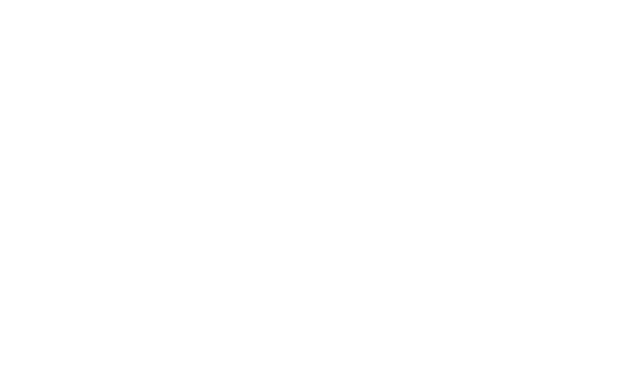
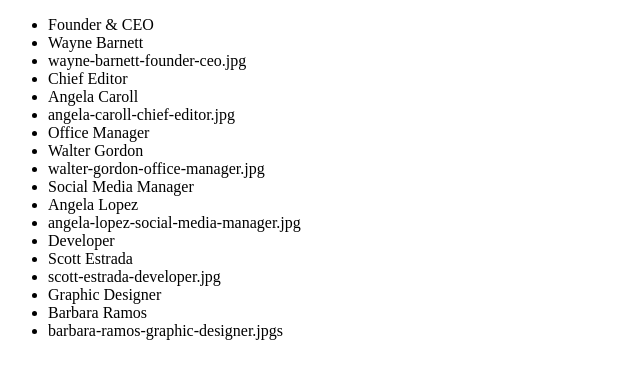
Before and after one commit to igorgaidolfi/js-our-team, a plain HTML site: page index.html in a window 1280 px wide. Shown: the whole page, without its empty margins (0-640 px from the left). Drawn offline with Linux system fonts and the light colour scheme.

Commit message:
update Milestone 2

```diff
--- a/index.html
+++ b/index.html
@@ -6,6 +6,7 @@
         <title>Our Team</title>
     </head>
     <body>
+        <ul id="member"></ul>
         <script src="./js/script.js"></script>
     </body>
 </html>
--- a/js/script.js
+++ b/js/script.js
@@ -27,9 +27,11 @@ let team = [
     {
         name: "Barbara Ramos",
         role: "Graphic Designer",
-        image: "barbara-ramos-graphic-designer"
+        image: "barbara-ramos-graphic-designer.jpgs"
     },
 ]
     for(let i=0;i<team.length;i++){
-        console.log(team[i])
+        document.getElementById('member').innerHTML += `<li>${team[i].role}</li>`
+        document.getElementById('member').innerHTML += `<li>${team[i].name}</li>`
+        document.getElementById('member').innerHTML += `<li>${team[i].image}</li>`
     }
```
